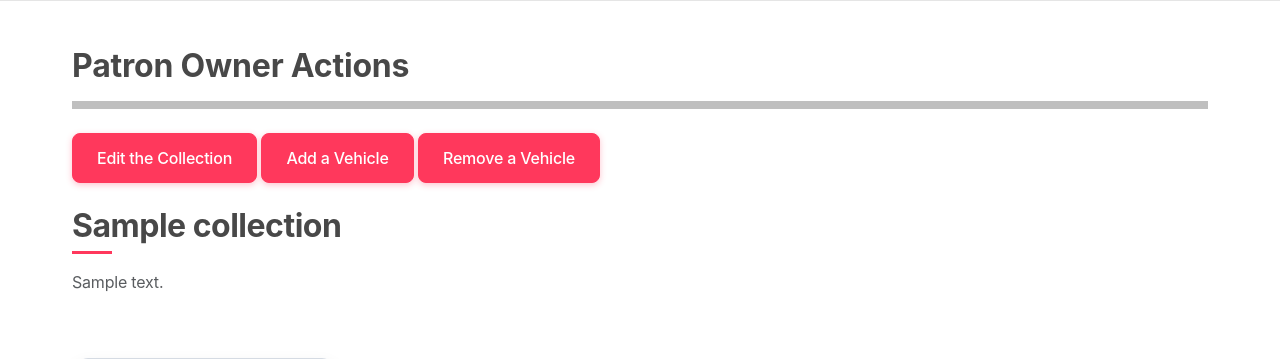
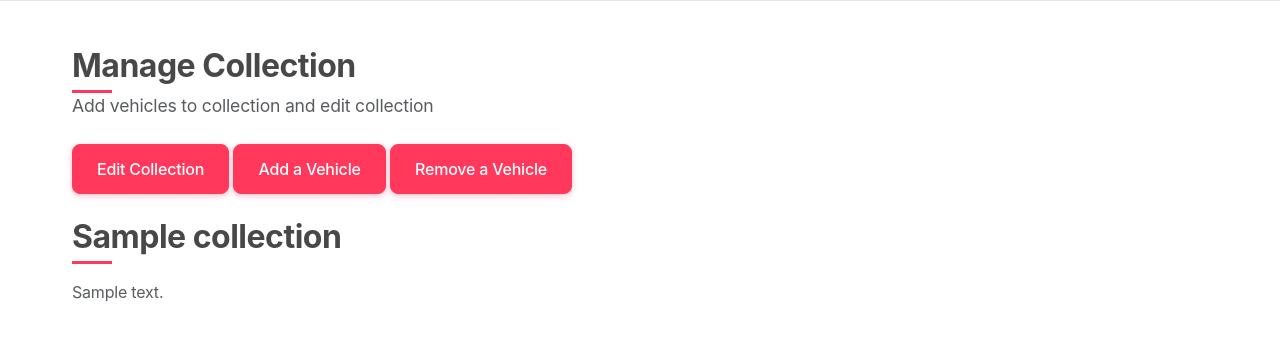
Before and after one commit to TamerTimraz/ShareRides, a Django app: a page that uses vehicleLending/templates/vehicleLending/select_vehicle.html in a window 1280 px wide. Shown: the part 73-432 px from the top of the page. Run offline with Django 5.2, Linux system fonts and the light colour scheme; a user stored in the database is signed in; tables that the repository leaves empty hold one stand-in row (values such as "Sample post"); grey boxes marked "Sample" are stand-in pictures; parts of the project's set-up code (start-up, migrations or seed data) failed here and were passed over.

Commit message:
changed wording

```diff
--- a/vehicleLending/templates/vehicleLending/select_vehicle.html
+++ b/vehicleLending/templates/vehicleLending/select_vehicle.html
@@ -12,7 +12,7 @@
             <i class="fas fa-plus-circle me-2"></i>Create a Vehicle
         </a>
         <button type="button" class="btn btn-outline-secondary" data-bs-toggle="modal" data-bs-target="#addCollectionModal">
-            <i class="fas fa-edit me-2"></i>Edit the Collection
+            <i class="fas fa-edit me-2"></i>Edit Collection
         </button>
         <button type="button" class="btn btn-outline-secondary" data-bs-toggle="modal" data-bs-target="#addVehicleModal">
             <i class="fas fa-edit me-2"></i>Add a Vehicle
@@ -27,12 +27,12 @@
 
 <!-- Patron Owner Actions -->
 {% if user.user_type == 'patron' and is_patron_owner %}
-<div class="container mt-4">
-    <h2 class="text-start fw-bold">Patron Owner Actions</h2>
-    <hr class="thick-line mb-4">
+<div class="container mt-4 page-header">
+    <h2 class="section-title fw-bold" data-aos="fade-up">Manage Collection</h2>
+    <p class="text-muted mb-4 section-subtitle" data-aos="fade-up" data-aos-delay="100">Add vehicles to collection and edit collection</p>
 
     <button type="button" class="btn btn-primary" data-bs-toggle="modal" data-bs-target="#addCollectionModal">
-        Edit the Collection
+        Edit Collection
     </button>
 
     <button type="button" class="btn btn-primary" data-bs-toggle="modal" data-bs-target="#addVehicleModal">
```
